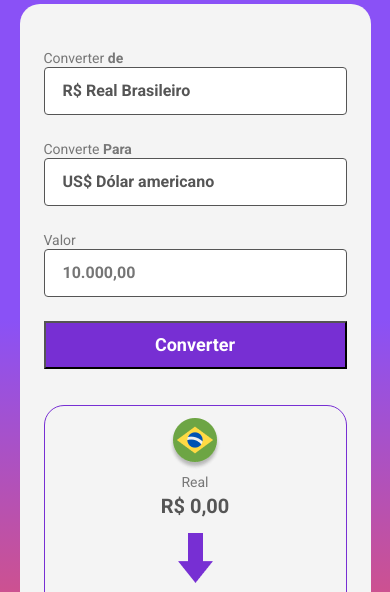
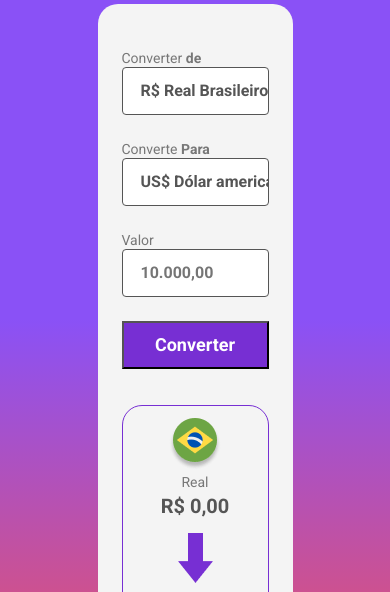
Before and after one commit to Deibisonsantana/Projeto-JavaScript, a plain HTML site: page index.html in a window 390 px wide. Shown: the part 124-716 px from the top of the page. Drawn offline with Linux system fonts and the light colour scheme.

Commit message:
terminei o javascipt

```diff
--- a/scripts.js
+++ b/scripts.js
@@ -38,7 +38,7 @@ function convertValues() {
         currencyValueConverted.innerHTML = new Intl.NumberFormat("en-BT", {
             style: "currency",
             currency: "BTC"
-        }).format(inputCurrencyValue / libraToday)
+        }).format(inputCurrencyValue / bitcoinToday)
     }
 
 
--- a/style.css
+++ b/style.css
@@ -117,8 +117,8 @@ img{
 @media screen and (max-width: 700px){
 
 .tudo{
-width: 90%;
-height: 75%;
+width: 50%;
+height: 50%;
 margin-bottom: 28;
 padding-bottom: 12px;
 
```
